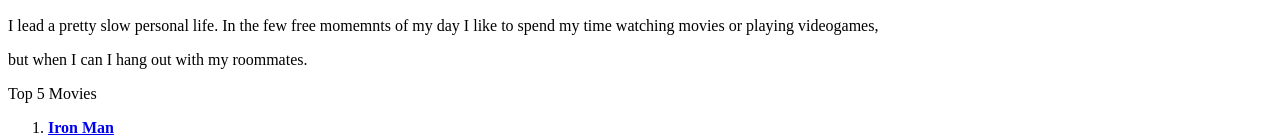
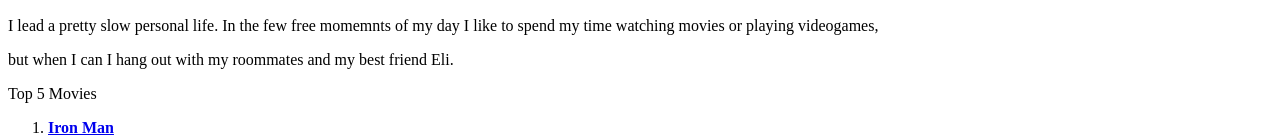
Before and after one commit to Aaniel/webproject, a plain HTML site: page index.html in a window 1280 px wide. Shown: the part 1906-2043 px from the top of the page. Drawn offline with Linux system fonts and the light colour scheme.

Commit message:
Update index.html

```diff
--- a/index.html
+++ b/index.html
@@ -74,7 +74,7 @@
 
     <h2 id="PL">Personal Life</h2>
     <p>I lead a pretty slow personal life. In the few free momemnts of my day I like to spend my time watching movies or playing videogames,</p>
-    <p>but when I can I hang out with my roommates.</p>
+    <p>but when I can I hang out with my roommates and my best friend Eli.</p>
     <p>Top 5 Movies</p>
       <ol>
         <li><b><a rel="noopener" href="https://www.imdb.com/title/tt0371746/?ref_=nv_sr_srsg_6">Iron Man</a></b></li>
```
